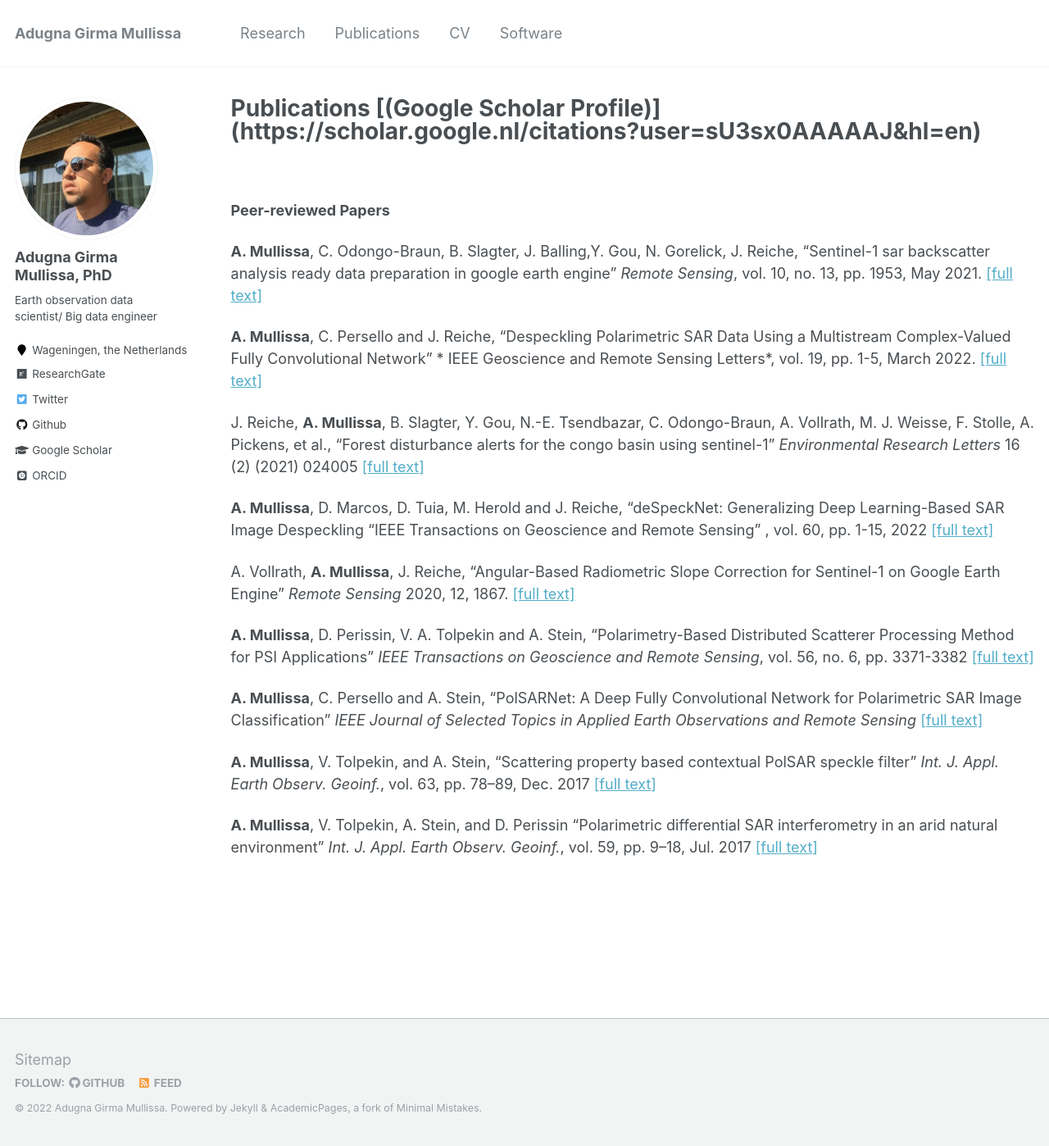
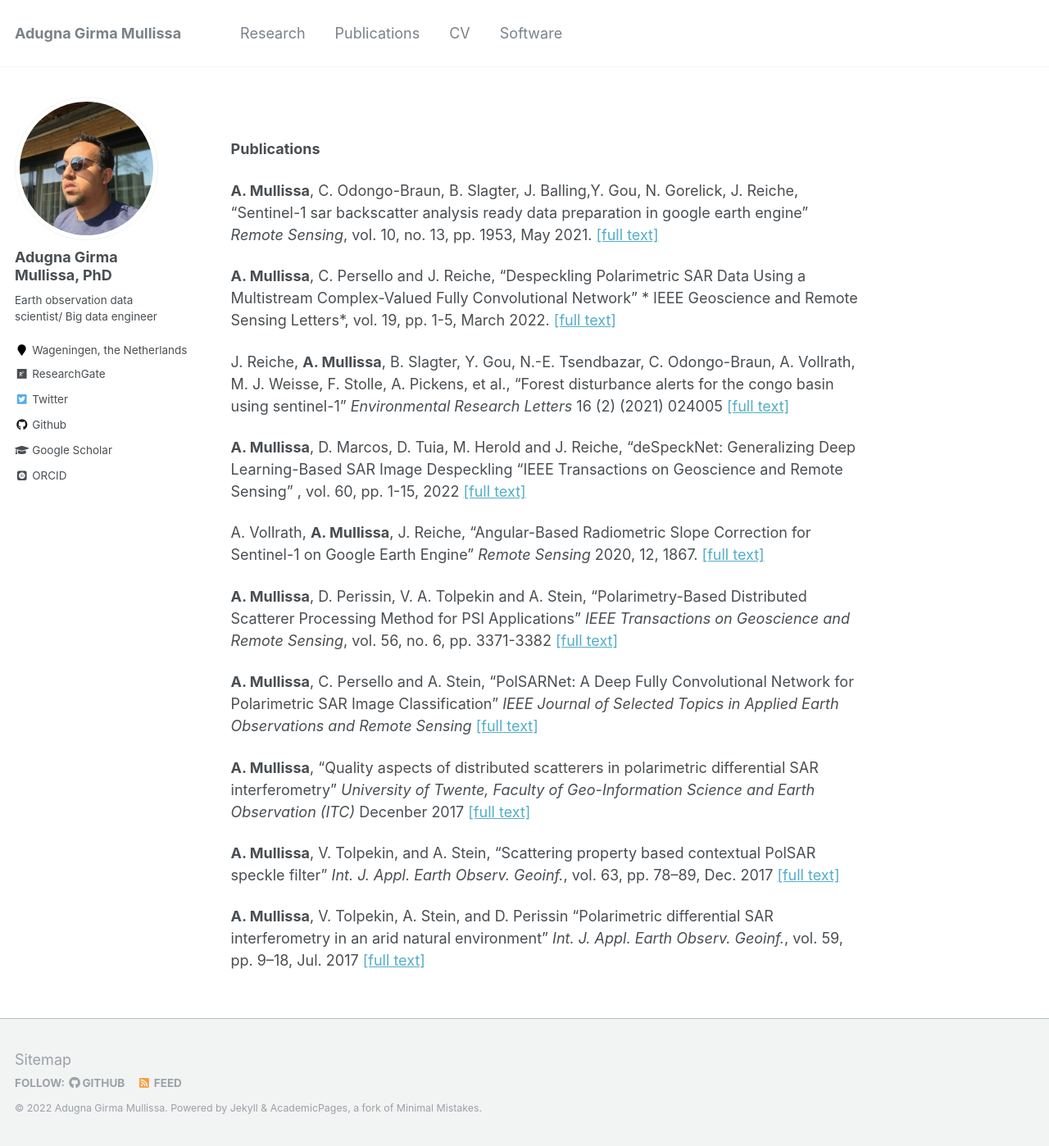
Before and after one commit to adugnag/adugnag.github.io, a Jekyll site: the page built from _pages/publications.md, in a window 1280 px wide and 1398 px high. Shown: the whole window at 82% size. Built offline with Jekyll 4.4.1, drawn with Linux system fonts in a browser that asks for light colours; some web fonts are replaced.

Commit message:
Update publications.md

```diff
--- a/_pages/publications.md
+++ b/_pages/publications.md
@@ -1,12 +1,12 @@
 ---
 layout: archive
-title: "Publications [(Google Scholar Profile)](https://scholar.google.nl/citations?user=sU3sx0AAAAAJ&hl=en)"
+title: "Publications" [(Google Scholar Profile)](https://scholar.google.nl/citations?user=sU3sx0AAAAAJ&hl=en)
 permalink: /publications/
 author_profile: true
 ---
 <br>
 
-<b>Peer-reviewed Papers</b>
+<b>Publications</b>
 
 **A. Mullissa**, C. Odongo-Braun, B. Slagter, J. Balling,Y. Gou, N. Gorelick, J. Reiche, “Sentinel-1 sar backscatter analysis ready data preparation in google earth engine” *Remote Sensing*, vol. 10, no. 13, pp. 1953, May 2021. [[full text]](http://adugnag.github.io/files/S1_ARD_remotesensing-13-01954.pdf)
 
@@ -22,6 +22,8 @@ A. Vollrath, **A. Mullissa**, J. Reiche, "Angular-Based Radiometric Slope Correc
 
 **A. Mullissa**, C. Persello and A. Stein, "PolSARNet: A Deep Fully Convolutional Network for Polarimetric SAR Image Classification" *IEEE Journal of Selected Topics in Applied Earth Observations and Remote Sensing* [[full text]](http://adugnag.github.io/files/PolSARNet_published.pdf)
 
+**A. Mullissa**, "Quality aspects of distributed scatterers in polarimetric differential SAR interferometry" *University of Twente, Faculty of Geo-Information Science and Earth Observation (ITC)* Decenber 2017 [[full text]](http://adugnag.github.io/files/Adugna_Mullissa_PhD_Dissertation.pdf)
+
 **A. Mullissa**, V. Tolpekin, and A. Stein, “Scattering property based contextual PolSAR speckle filter” *Int. J. Appl. Earth Observ. Geoinf.*, vol. 63, pp. 78–89, Dec. 2017 [[full text]](http://adugnag.github.io/files/1-s2.0-S0303243417301502-main.pdf)
 
 **A. Mullissa**, V. Tolpekin, A. Stein, and D. Perissin “Polarimetric differential SAR interferometry in an arid natural environment” *Int. J. Appl. Earth Observ. Geoinf.*, vol. 59, pp. 9–18, Jul. 2017 [[full text]](http://adugnag.github.io/file/1-s2.0-S0303243417300454-main.pdf)
```
